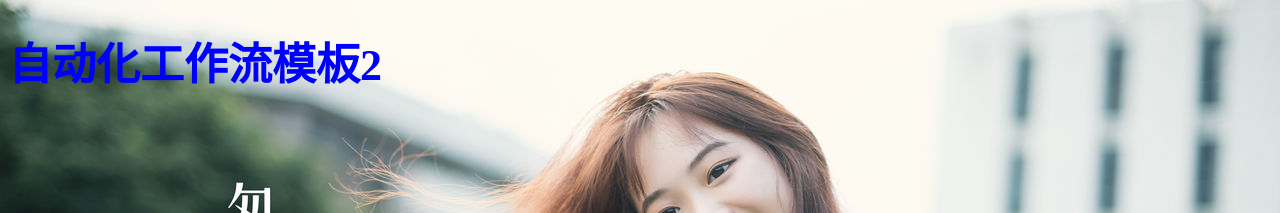
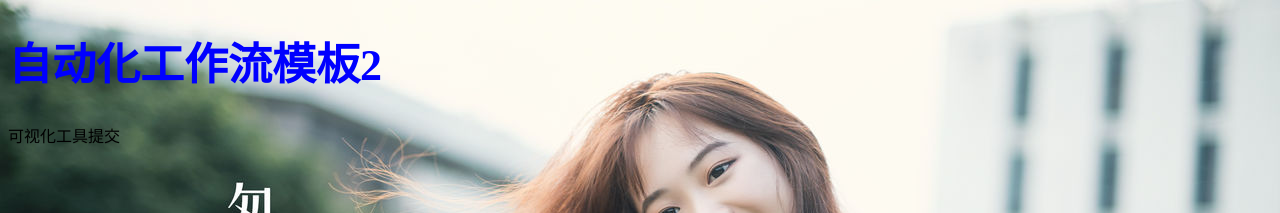
Before and after one commit to hemingmin/git-demo, a website: page src/index.html in a window 1280 px wide. Shown: the top 213 px of the page. Drawn offline with nearby package versions, Linux system fonts and the light colour scheme; files that its build step writes are made by us from their sources.

Commit message:
可视化工具提交

```diff
--- a/src/index.html
+++ b/src/index.html
@@ -10,6 +10,7 @@
 <body>
     <!-- 注释测试 -->
     <h1>自动化工作流模板2</h1>
+	<p>可视化工具提交</p>
     <script src="scripts/all.js"></script>
 </body>
 </html>
```
